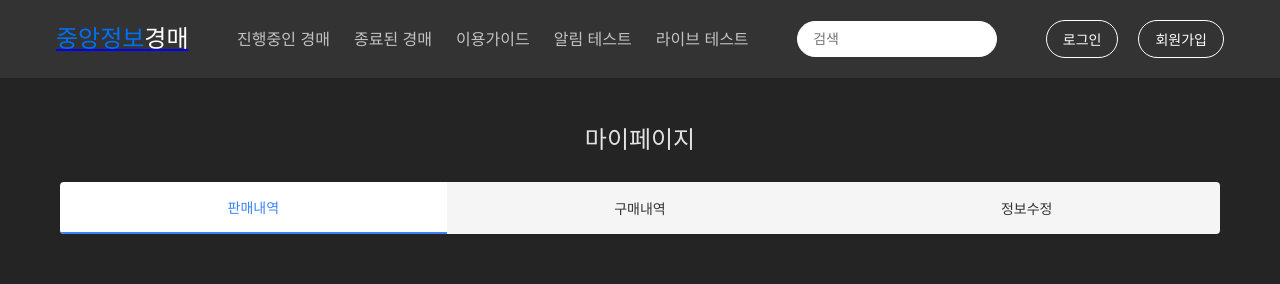
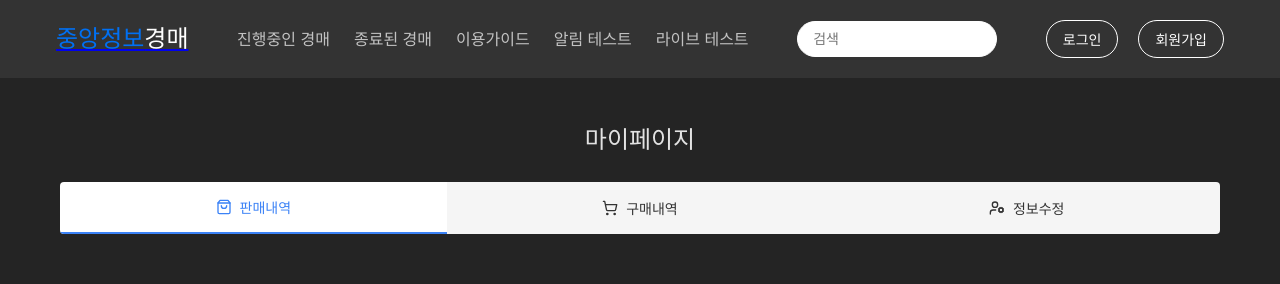
Before and after one commit to inhyeokoh/auction-front-rework, a React (Vite) app: page /mypage in a window 1280 px wide. Shown: the top 284 px of the page. Built offline with nearby package versions, Linux system fonts and the light colour scheme.

Commit message:
아이콘 추가

```diff
--- a/src/pages/MyPage.jsx
+++ b/src/pages/MyPage.jsx
@@ -1,5 +1,6 @@
 import React, { useState } from "react";
 import { useNavigate } from "react-router-dom";
+import { ShoppingBag, ShoppingCart, UserCog } from "lucide-react";   // 판매내역 ,구매내역 ,정보수정 아이콘 npm install lucide-react
 import styles from "../styles/MyPage.module.css";
 
 const MyPage = () => {
@@ -49,19 +50,19 @@ const MyPage = () => {
             className={`${styles.tabButton} ${activeTab === "sales" ? styles.activeTab : ""}`}
             onClick={() => setActiveTab("sales")}
           >
-            판매내역
+            <ShoppingBag className={styles.icon} /> 판매내역
           </button>
           <button
             className={`${styles.tabButton} ${activeTab === "purchases" ? styles.activeTab : ""}`}
             onClick={() => setActiveTab("purchases")}
           >
-            구매내역
+            <ShoppingCart className={styles.icon} /> 구매내역
           </button>
           <button
             className={`${styles.tabButton} ${activeTab === "profile" ? styles.activeTab : ""}`}
             onClick={() => setActiveTab("profile")}
           >
-            정보수정
+            <UserCog className={styles.icon} /> 정보수정
           </button>
         </div>
 
```
